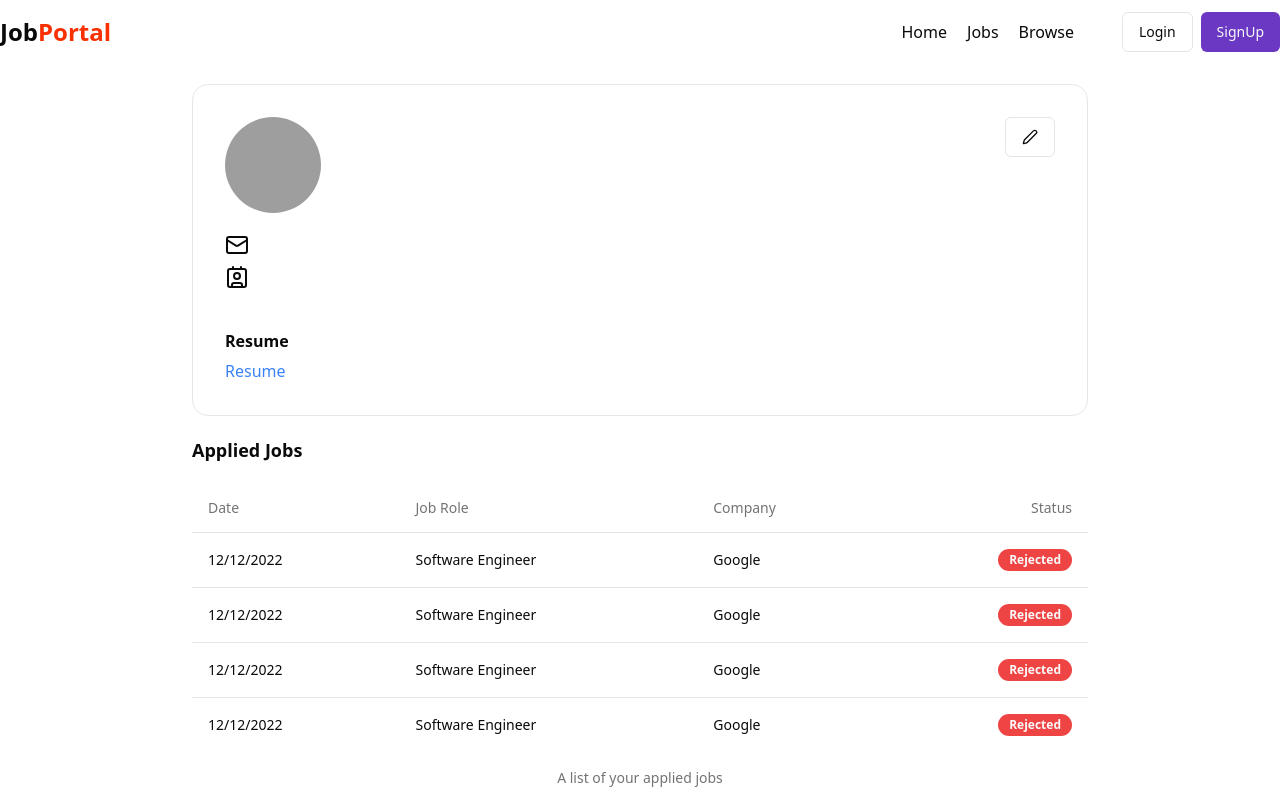
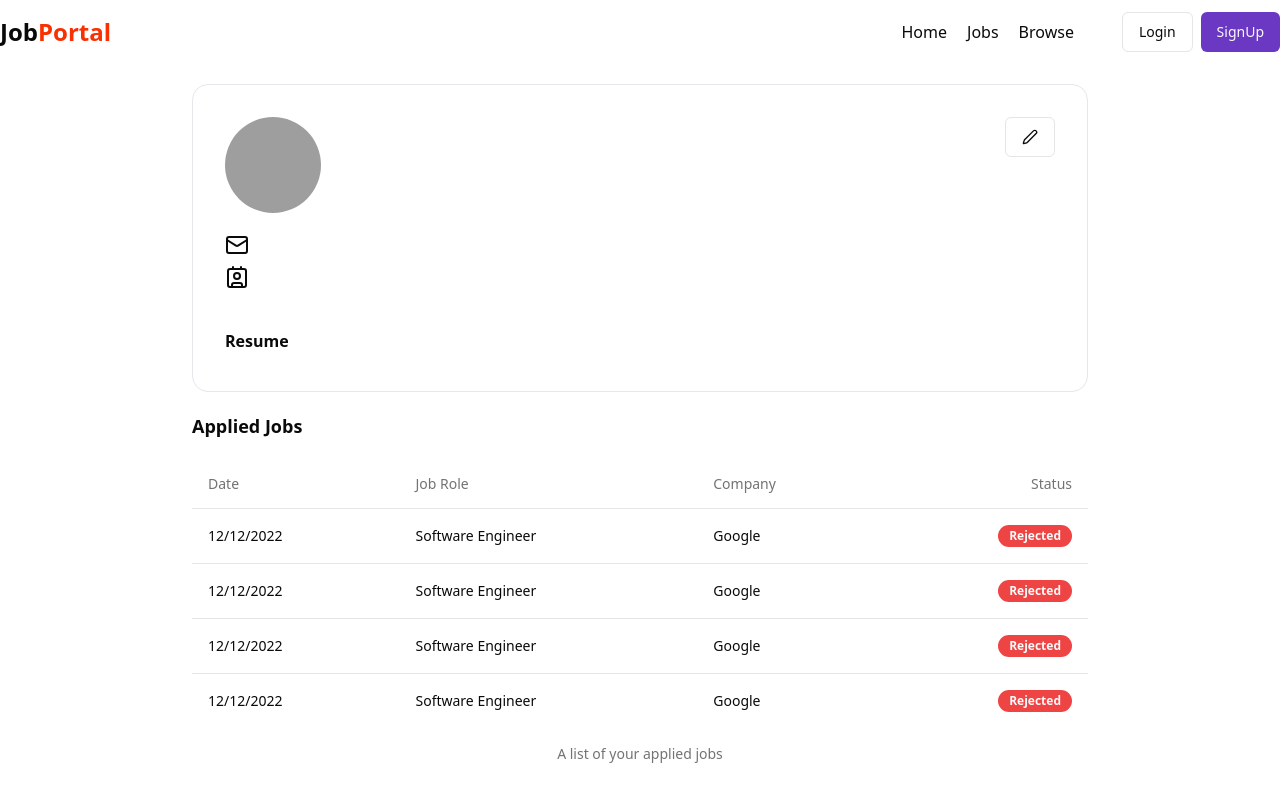
Before and after one commit to Lalitchaudhary01/jobportal, a React (Vite) app in the folder frontend/: page /profile in a window 1280 px wide. Built offline with nearby package versions, Linux system fonts and the light colour scheme; grey boxes are pictures that could not be loaded; the HTML template or start-up script is replaced by a standard one.

Commit message:
setup cloudinary

```diff
--- a/frontend/src/components/Profile.jsx
+++ b/frontend/src/components/Profile.jsx
@@ -69,10 +69,10 @@ const Profile = () => {
           {isResume ? (
             <a
               target="blank"
-              href="https://www.google.com"
+              href={user?.profile?.resume}
               className="text-blue-500 w-full hover:underline cursor-pointer"
             >
-              Resume
+              {user?.profile?.resumeOriginalName}
             </a>
           ) : (
             <span>NA</span>
```
Also changed, not shown: 1 other file (tests, documents, lock files or other folders).
